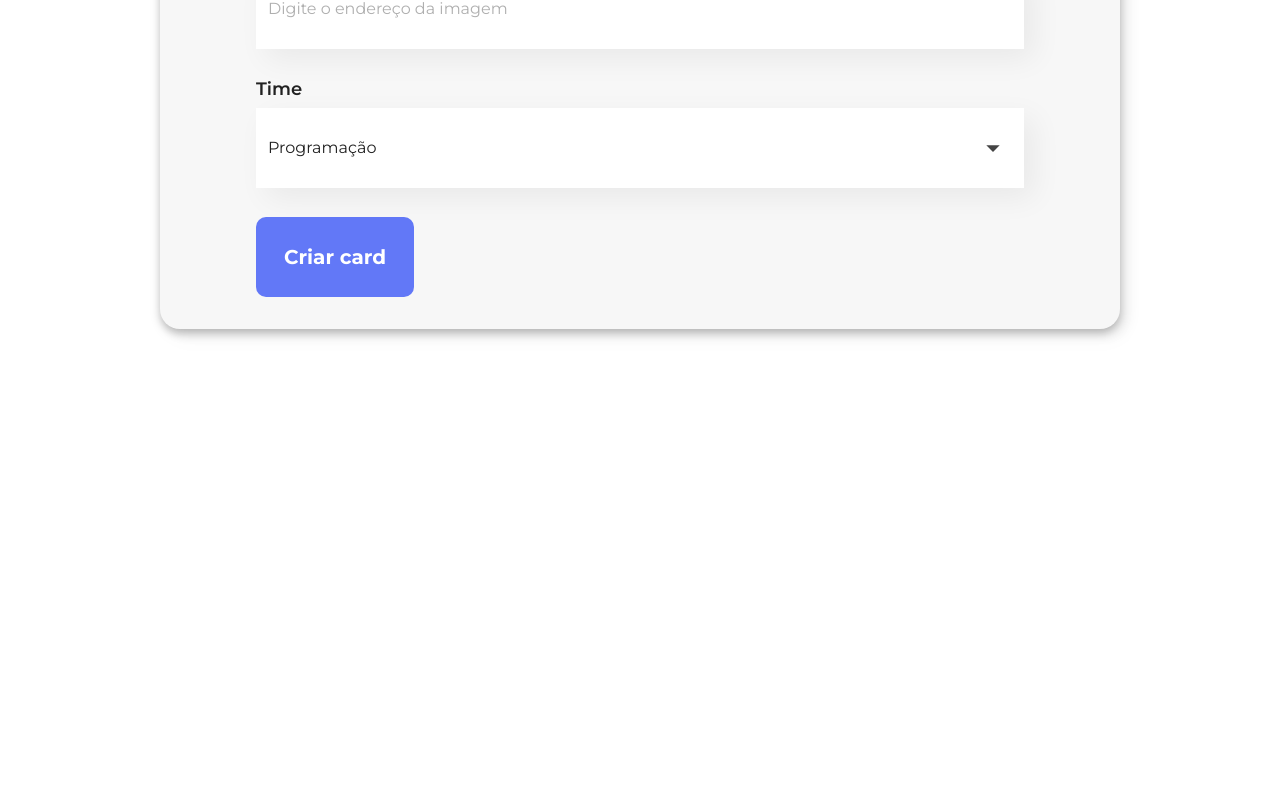
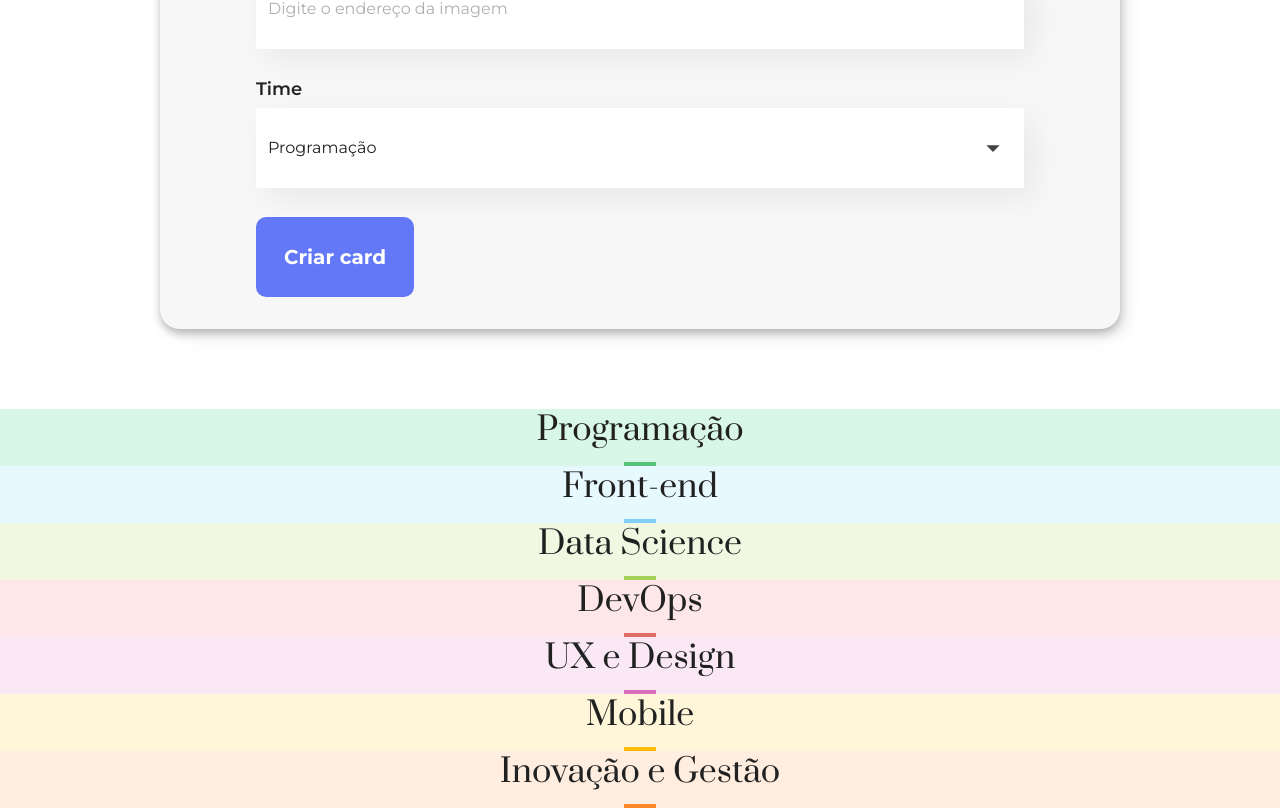
Before and after one commit to kauatwn/organo, a React (Vite) app: page / in a window 1280 px wide. Shown: the part 1036-1844 px from the top of the page. Before the commit the page ends 1445 px from the top, so only its background shows below. Built offline with nearby package versions, Linux system fonts and the light colour scheme.

Commit message:
Incluindo TeamField no App

```diff
--- a/src/App.tsx
+++ b/src/App.tsx
@@ -1,12 +1,14 @@
 import Banner from "./components/Banner";
 import FormField from "./components/FormField";
+import TeamField from "./components/TeamField";
 
 function App() {
   return (
-    <div>
+    <>
       <Banner />
       <FormField />
-    </div>
+      <TeamField />
+    </>
   );
 }
 
```
